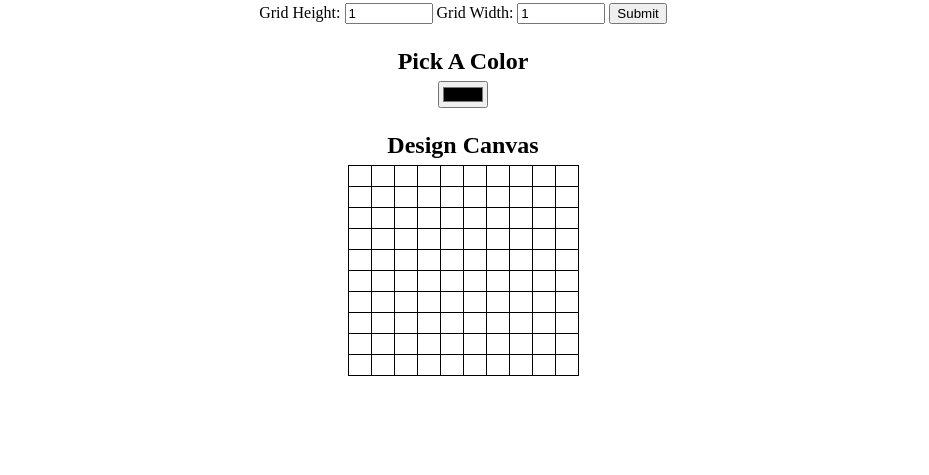
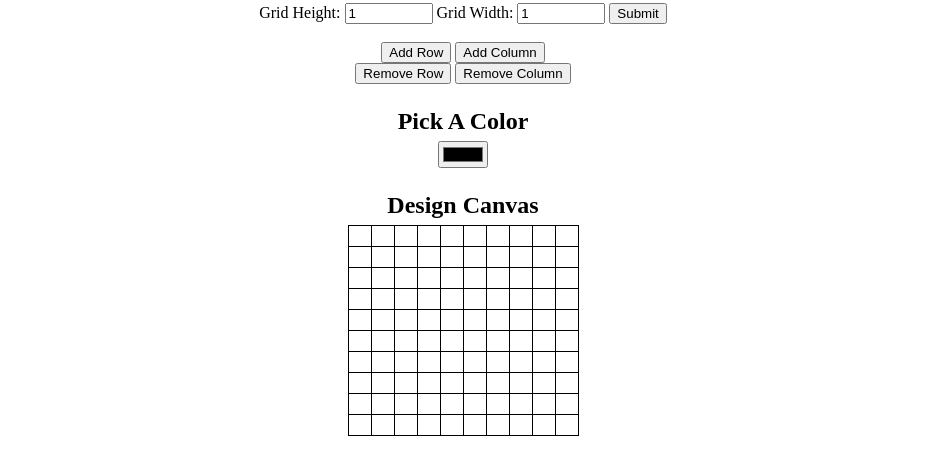
Before and after one commit to madhur-taneja/Pixel-Art-Maker, a plain HTML site: page index.html in a window 1280 px wide. Shown: the part 167-642 px from the top of the page, without its empty margins (177-1106 px from the left). Drawn offline with nearby package versions, Linux system fonts and the light colour scheme.

Commit message:
Adding Buttons to Html

```diff
--- a/index.html
+++ b/index.html
@@ -17,6 +17,14 @@
         <input type="submit">
     </form>
 
+	<br>
+    <button id="add_row">Add Row</button>
+    <button id="add_column">Add Column</button>
+    <br>
+	<button id="remove_row">Remove Row</button>
+    <button id="remove_column">Remove Column</button>
+    <br>
+
     <h2>Pick A Color</h2>
     <input type="color" id="colorPicker">
 
```
